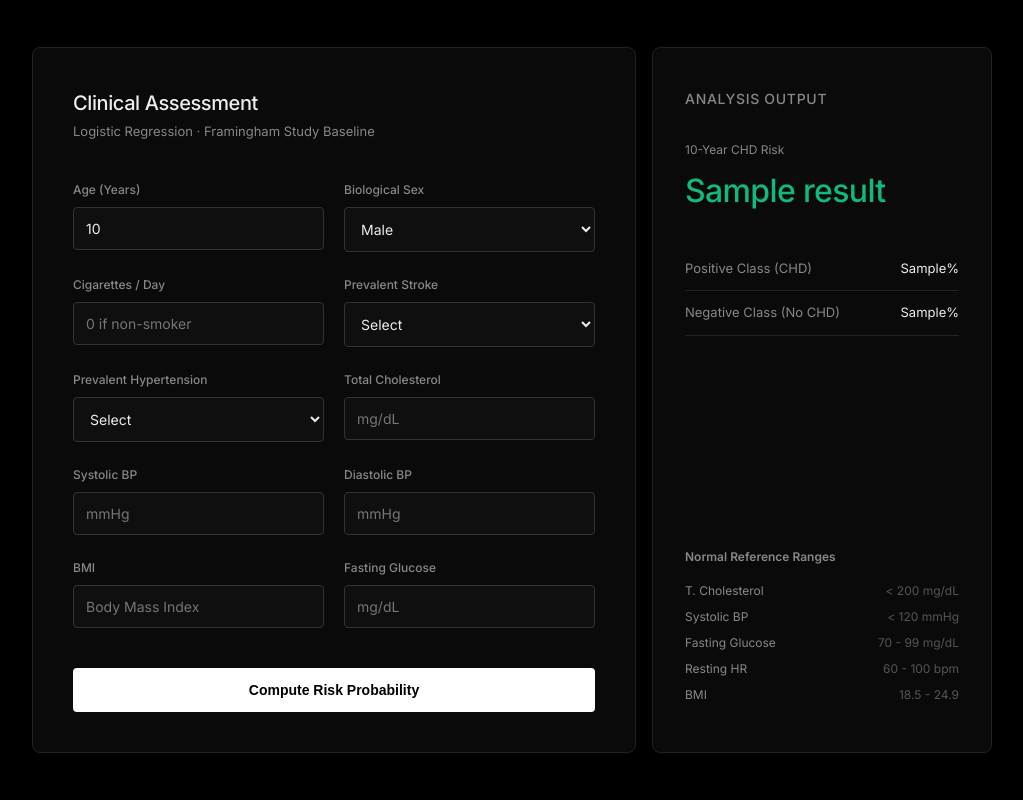
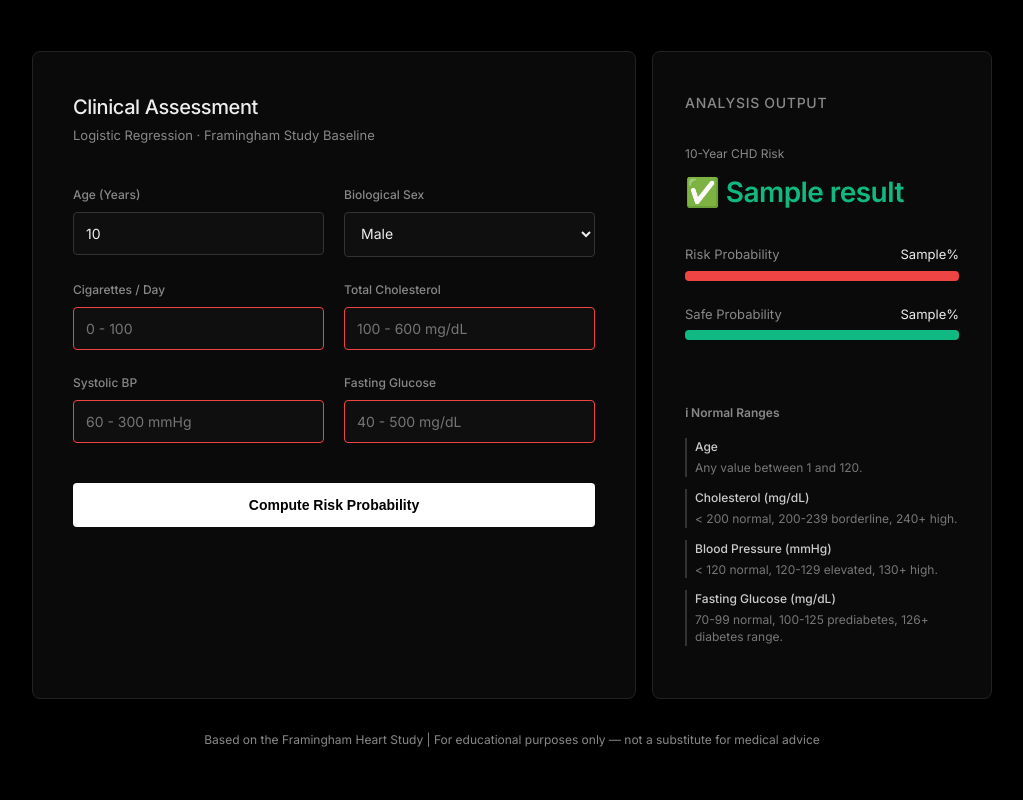
Before and after one commit to LuckyDadlani/heart_disease_prediction, a Flask app: template templates/index.html in a window 1280 px wide. Shown: the whole page, without its empty margins (128-1151 px from the left). Run offline with Flask 3, Linux system fonts and the light colour scheme; the template is opened without the code that fills it: most values are stand-ins (such as "Sample title", 1, 10 or a date in 2020).

Commit message:
Production cleanup: removed dead code, pinned dependencies, added input validation, finalised README

```diff
--- a/app.py
+++ b/app.py
@@ -1,7 +1,7 @@
 import os
+import sys
 import pandas as pd
-import numpy as np
-from flask import Flask, request, render_template
+from flask import Flask, request, render_template, jsonify
 from sklearn.model_selection import train_test_split
 from sklearn.preprocessing import StandardScaler
 from sklearn.linear_model import LogisticRegression
@@ -11,29 +11,37 @@ app = Flask(__name__)
 # Global variables for model and scaler
 model = None
 scaler = None
+feature_cols = ['age', 'Sex_male', 'cigsPerDay', 'totChol', 'sysBP', 'glucose']
 
 def init_model():
     global model, scaler
+
+    if not os.path.exists('framingham.csv'):
+        print("ERROR: framingham.csv not found. Please ensure the dataset exists in the project root.", file=sys.stderr)
+        return
+
     print("Loading data and training model...")
-    df = pd.read_csv('framingham.csv')
-    df = df.drop(columns=['education'])
-    df = df.rename(columns={'male': 'Sex_male'})
-    df = df.dropna()
+    try:
+        df = pd.read_csv('framingham.csv')
+        df = df.drop(columns=['education'], errors='ignore')
+        df = df.rename(columns={'male': 'Sex_male'})
+        df = df.dropna()
 
-    feature_cols = ['Sex_male', 'age', 'cigsPerDay', 'prevalentStroke', 'prevalentHyp', 'totChol', 'sysBP', 'diaBP', 'BMI', 'glucose']
-    X = df[feature_cols]
-    y = df['TenYearCHD']
+        X = df[feature_cols]
+        y = df['TenYearCHD']
 
-    scaler = StandardScaler()
-    X_scaled = scaler.fit_transform(X)
+        scaler = StandardScaler()
+        X_scaled = scaler.fit_transform(X)
 
-    X_train, X_test, y_train, y_test = train_test_split(
-        X_scaled, y, test_size=0.3, random_state=4
-    )
+        X_train, X_test, y_train, y_test = train_test_split(
+            X_scaled, y, test_size=0.3, random_state=4
+        )
 
-    model = LogisticRegression(max_iter=1000)
-    model.fit(X_train, y_train)
-    print("Model trained successfully!")
+        model = LogisticRegression(max_iter=1000)
+        model.fit(X_train, y_train)
+        print("Model trained successfully!")
+    except Exception as e:
+        print(f"ERROR initializing model: {e}", file=sys.stderr)
 
 # Initialize the model on startup
 init_model()
@@ -42,23 +50,33 @@ init_model()
 def index():
     return render_template("index.html")
 
+@app.route("/health", methods=["GET"])
+def health():
+    return jsonify({
+        "status": "ok",
+        "model": "Logistic Regression",
+        "features": len(feature_cols)
+    })
+
 @app.route("/predict", methods=["POST"])
 def predict():
+    if model is None or scaler is None:
+        return render_template("index.html", error="Model is not initialized due to missing data or error.")
+
     try:
         age_input = float(request.form['age'])
         sex_input = float(request.form['sex'])
         cigs_input = float(request.form['cigsPerDay'])
-        stroke_input = float(request.form['prevalentStroke'])
-        hyp_input = float(request.form['prevalentHyp'])
         chol_input = float(request.form['totChol'])
         sysbp_input = float(request.form['sysBP'])
-        diabp_input = float(request.form['diaBP'])
-        bmi_input = float(request.form['bmi'])
         glucose_input = float(request.form['glucose'])
 
         # Notice the order must match feature_cols
-        patient_data = np.array([[sex_input, age_input, cigs_input, stroke_input, hyp_input, chol_input, sysbp_input, diabp_input, bmi_input, glucose_input]])
-        patient_scaled = scaler.transform(patient_data)
+        patient_df = pd.DataFrame([[
+            age_input, sex_input, cigs_input, chol_input, sysbp_input, glucose_input
+        ]], columns=feature_cols)
+
+        patient_scaled = scaler.transform(patient_df)
 
         prediction = model.predict(patient_scaled)[0]
         probabilities = model.predict_proba(patient_scaled)[0]
@@ -74,7 +92,7 @@ def predict():
                                prob_1=prob_1,
                                form_data=request.form)
     except Exception as e:
-        return render_template("index.html", error=str(e))
+        return render_template("index.html", error=f"Prediction error: {str(e)}")
 
 if __name__ == "__main__":
-    app.run(debug=True, port=5001)
+    app.run(debug=False, port=5000)
--- a/templates/index.html
+++ b/templates/index.html
@@ -7,7 +7,6 @@
     <link href="https://fonts.googleapis.com/css2?family=Inter:wght@400;500;600&display=swap" rel="stylesheet">
     <style>
         :root {
-            /* Black theme: purely neutral palette */
             --bg-color: #000000;
             --card-bg: #0a0a0a;
             --border-color: #222222;
@@ -16,11 +15,11 @@
             --accent: #ffffff;
             --accent-invert: #000000;
 
-            /* Subdued semantic colors for professional look */
             --high-risk: #ef4444;
             --low-risk: #10b981;
             --input-bg: #0f0f0f;
             --input-border: #333333;
+            --bar-bg: #333;
         }
 
         * {
@@ -35,6 +34,7 @@
             color: var(--text-primary);
             line-height: 1.5;
             display: flex;
+            flex-direction: column;
             justify-content: center;
             align-items: center;
             min-height: 100vh;
@@ -110,6 +110,7 @@
             font-family: 'Inter', sans-serif;
             font-size: 14px;
             transition: all 0.2s ease;
+            width: 100%;
         }
 
         input:focus, select:focus {
@@ -118,7 +119,10 @@
             background-color: #141414;
         }
 
-        /* Prevent ugly white dropdown appearance on some OS in dark mode */
+        input:invalid {
+            border-color: #ef4444;
+        }
+
         select option {
             background-color: var(--card-bg);
             color: var(--text-primary);
@@ -141,7 +145,6 @@
             opacity: 0.85;
         }
 
-        /* Results Panel */
         .result-panel {
             display: flex;
             flex-direction: column;
@@ -169,27 +172,50 @@
         }
 
         .outcome-value {
-            font-size: 32px;
-            font-weight: 500;
+            font-size: 28px;
+            font-weight: 600;
             letter-spacing: -0.02em;
+            display: flex;
+            align-items: center;
+            gap: 8px;
         }
 
         .high-risk { color: var(--high-risk); }
         .low-risk { color: var(--low-risk); }
 
-        .probability-stat {
+        .prob-bar-container {
+            margin-bottom: 24px;
+        }
+
+        .prob-label {
             display: flex;
             justify-content: space-between;
-            align-items: center;
             font-size: 13px;
-            padding: 12px 0;
             color: var(--text-secondary);
-            border-bottom: 1px solid var(--border-color);
+            margin-bottom: 6px;
         }
 
-        .probability-stat span:last-child {
+        .prob-val {
             color: var(--text-primary);
             font-variant-numeric: tabular-nums;
+        }
+
+        .prob-bar-bg {
+            background-color: var(--bar-bg);
+            border-radius: 4px;
+            height: 10px;
+            width: 100%;
+            overflow: hidden;
+        }
+
+        .prob-bar-fill-high {
+            background-color: var(--high-risk);
+            height: 100%;
+        }
+
+        .prob-bar-fill-low {
+            background-color: var(--low-risk);
+            height: 100%;
         }
 
         .reference-list {
@@ -205,14 +231,23 @@
 
         .ref-item {
             display: flex;
-            justify-content: space-between;
+            flex-direction: column;
             font-size: 12px;
-            margin-bottom: 8px;
+            margin-bottom: 12px;
             color: var(--text-secondary);
+            border-left: 2px solid #333;
+            padding-left: 8px;
         }
 
-        .ref-item span:last-child {
-            color: #555555;
+        .ref-title {
+            color: #ccc;
+            font-weight: 500;
+            margin-bottom: 4px;
+        }
+
+        .ref-detail {
+            color: #777;
+            line-height: 1.4;
         }
 
         .error-msg {
@@ -221,12 +256,18 @@
             margin-top: 16px;
             text-align: center;
         }
+
+        .footer {
+            margin-top: 32px;
+            font-size: 12px;
+            color: var(--text-secondary);
+            text-align: center;
+        }
     </style>
 </head>
 <body>
 
     <div class="dashboard">
-        <!-- Main Form Panel -->
         <div class="panel">
             <h1>Clinical Assessment</h1>
             <p class="subtitle">Logistic Regression &middot; Framingham Study Baseline</p>
@@ -235,7 +276,7 @@
                 <div class="form-grid">
                     <div class="form-group">
                         <label for="age">Age (Years)</label>
-                        <input type="number" id="age" name="age" required value="{{ form_data.age if form_data else '' }}" step="any" placeholder="e.g. 55">
+                        <input type="number" id="age" name="age" required min="1" max="120" title="Age must be between 1 and 120" value="{{ form_data.age if form_data else '' }}" placeholder="1 - 120">
                     </div>
 
                     <div class="form-group">
@@ -249,50 +290,22 @@
 
                     <div class="form-group">
                         <label for="cigsPerDay">Cigarettes / Day</label>
-                        <input type="number" id="cigsPerDay" name="cigsPerDay" required value="{{ form_data.cigsPerDay if form_data else '' }}" step="any" placeholder="0 if non-smoker">
-                    </div>
-
-                    <div class="form-group">
-                        <label for="prevalentStroke">Prevalent Stroke</label>
-                        <select id="prevalentStroke" name="prevalentStroke" required>
-                            <option value="" disabled selected>Select</option>
-                            <option value="1" {% if form_data and form_data.prevalentStroke == '1' %}selected{% endif %}>Yes</option>
-                            <option value="0" {% if form_data and form_data.prevalentStroke == '0' %}selected{% endif %}>No</option>
-                        </select>
-                    </div>
-
-                    <div class="form-group">
-                        <label for="prevalentHyp">Prevalent Hypertension</label>
-                        <select id="prevalentHyp" name="prevalentHyp" required>
-                            <option value="" disabled selected>Select</option>
-                            <option value="1" {% if form_data and form_data.prevalentHyp == '1' %}selected{% endif %}>Yes</option>
-                            <option value="0" {% if form_data and form_data.prevalentHyp == '0' %}selected{% endif %}>No</option>
-                        </select>
+                        <input type="number" id="cigsPerDay" name="cigsPerDay" required min="0" max="100" title="Cigarettes per day must be between 0 and 100" value="{{ form_data.cigsPerDay if form_data else '' }}" placeholder="0 - 100">
                     </div>
 
                     <div class="form-group">
                         <label for="totChol">Total Cholesterol</label>
-                        <input type="number" id="totChol" name="totChol" required value="{{ form_data.totChol if form_data else '' }}" step="any" placeholder="mg/dL">
+                        <input type="number" id="totChol" name="totChol" required min="100" max="600" title="Cholesterol must be between 100 and 600" value="{{ form_data.totChol if form_data else '' }}" step="any" placeholder="100 - 600 mg/dL">
                     </div>
 
                     <div class="form-group">
                         <label for="sysBP">Systolic BP</label>
-                        <input type="number" id="sysBP" name="sysBP" required value="{{ form_data.sysBP if form_data else '' }}" step="any" placeholder="mmHg">
-                    </div>
-
-                    <div class="form-group">
-                        <label for="diaBP">Diastolic BP</label>
-                        <input type="number" id="diaBP" name="diaBP" required value="{{ form_data.diaBP if form_data else '' }}" step="any" placeholder="mmHg">
-                    </div>
-
-                    <div class="form-group">
-                        <label for="bmi">BMI</label>
-                        <input type="number" id="bmi" name="bmi" required value="{{ form_data.bmi if form_data else '' }}" step="any" placeholder="Body Mass Index">
+                        <input type="number" id="sysBP" name="sysBP" required min="60" max="300" title="Blood Pressure must be between 60 and 300" value="{{ form_data.sysBP if form_data else '' }}" step="any" placeholder="60 - 300 mmHg">
                     </div>
 
                     <div class="form-group">
                         <label for="glucose">Fasting Glucose</label>
-                        <input type="number" id="glucose" name="glucose" required value="{{ form_data.glucose if form_data else '' }}" step="any" placeholder="mg/dL">
+                        <input type="number" id="glucose" name="glucose" required min="40" max="500" title="Glucose must be between 40 and 500" value="{{ form_data.glucose if form_data else '' }}" step="any" placeholder="40 - 500 mg/dL">
                     </div>
                 </div>
 
@@ -304,7 +317,6 @@
             </form>
         </div>
 
-        <!-- Sidebar / Results Panel -->
         <div class="panel result-panel">
             <h2>Analysis Output</h2>
 
@@ -312,17 +324,32 @@
                 <div class="outcome">
                     <div class="outcome-label">10-Year CHD Risk</div>
                     <div class="outcome-value {% if result == 'HIGH RISK' %}high-risk{% else %}low-risk{% endif %}">
-                        {{ result }}
+                        {% if result == 'HIGH RISK' %}
+                            ⚠️ {{ result }}
+                        {% else %}
+                            ✅ {{ result }}
+                        {% endif %}
                     </div>
                 </div>
 
-                <div class="probability-stat">
-                    <span>Positive Class (CHD)</span>
-                    <span>{{ prob_1 }}%</span>
+                <div class="prob-bar-container">
+                    <div class="prob-label">
+                        <span>Risk Probability</span>
+                        <span class="prob-val">{{ prob_1 }}%</span>
+                    </div>
+                    <div class="prob-bar-bg">
+                        <div class="prob-bar-fill-high" style="width: {{ prob_1 }}%;"></div>
+                    </div>
                 </div>
-                <div class="probability-stat">
-                    <span>Negative Class (No CHD)</span>
-                    <span>{{ prob_0 }}%</span>
+
+                <div class="prob-bar-container">
+                    <div class="prob-label">
+                        <span>Safe Probability</span>
+                        <span class="prob-val">{{ prob_0 }}%</span>
+                    </div>
+                    <div class="prob-bar-bg">
+                        <div class="prob-bar-fill-low" style="width: {{ prob_0 }}%;"></div>
+                    </div>
                 </div>
             {% else %}
                 <div style="text-align: left; color: #444; font-size: 13px; margin-top: 10px;">
@@ -331,30 +358,30 @@
             {% endif %}
 
             <div class="reference-list">
-                <h3>Normal Reference Ranges</h3>
+                <h3>ℹ Normal Ranges</h3>
                 <div class="ref-item">
-                    <span>T. Cholesterol</span>
-                    <span>&lt; 200 mg/dL</span>
+                    <span class="ref-title">Age</span>
+                    <span class="ref-detail">Any value between 1 and 120.</span>
                 </div>
                 <div class="ref-item">
-                    <span>Systolic BP</span>
-                    <span>&lt; 120 mmHg</span>
+                    <span class="ref-title">Cholesterol (mg/dL)</span>
+                    <span class="ref-detail">&lt; 200 normal, 200-239 borderline, 240+ high.</span>
                 </div>
                 <div class="ref-item">
-                    <span>Fasting Glucose</span>
-                    <span>70 - 99 mg/dL</span>
+                    <span class="ref-title">Blood Pressure (mmHg)</span>
+                    <span class="ref-detail">&lt; 120 normal, 120-129 elevated, 130+ high.</span>
                 </div>
                 <div class="ref-item">
-                    <span>Resting HR</span>
-                    <span>60 - 100 bpm</span>
-                </div>
-                <div class="ref-item">
-                    <span>BMI</span>
-                    <span>18.5 - 24.9</span>
+                    <span class="ref-title">Fasting Glucose (mg/dL)</span>
+                    <span class="ref-detail">70-99 normal, 100-125 prediabetes, 126+ diabetes range.</span>
                 </div>
             </div>
         </div>
     </div>
 
+    <div class="footer">
+        Based on the Framingham Heart Study | For educational purposes only — not a substitute for medical advice
+    </div>
+
 </body>
 </html>
```
Also changed, not shown: heart_disease.py (+99 -130 lines), requirements.txt (+6 -6 lines), README.md, 1 other file.
